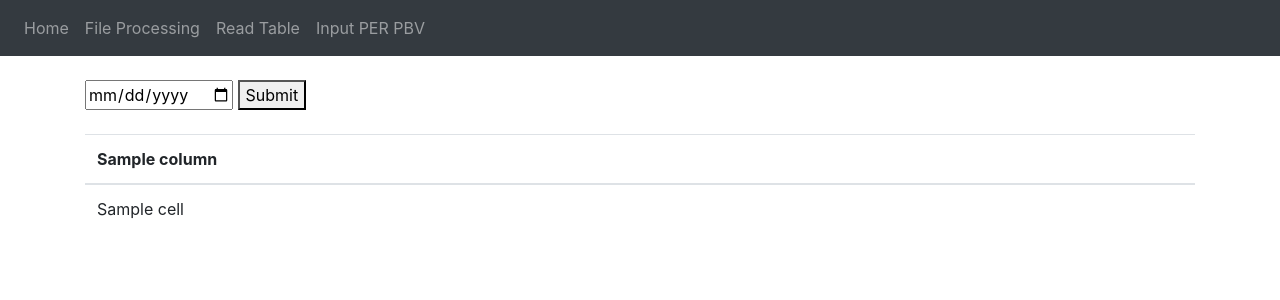
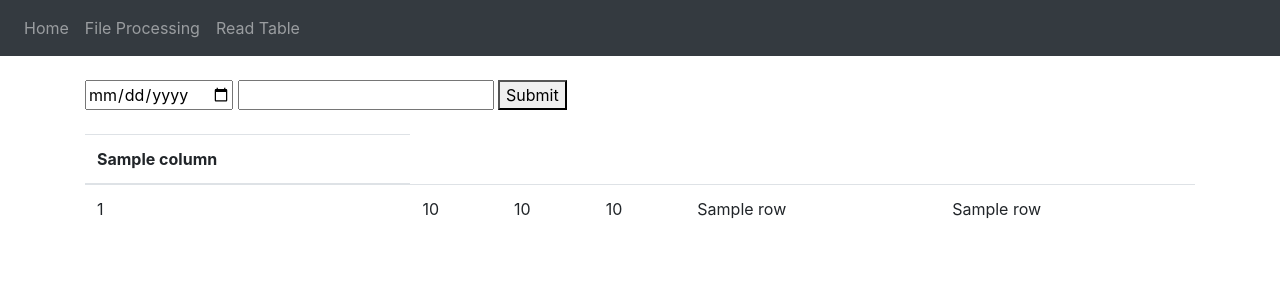
Before and after one commit to braindior01/testWebFlaskTable, a Flask app: template website/templates/test_table.html in a window 1280 px wide. Shown: the top 300 px of the page. Run offline with Flask 3, Linux system fonts and the light colour scheme; the template is opened without the code that fills it: most values are stand-ins (such as "Sample title", 1, 10 or a date in 2020); some libraries are stand-ins or nearby versions.

Commit message:
update read table
- bisa date saja / input emiten (mesti huruf capital) saja atau kedua nya
- row nya sudah bisa dipisah untuk format number ada pemisahan setiap 3 digit dengan comma
- masih perlu banyak belajar buat table dan singal (tambah per pbv dkk) jadi harga wajar

```diff
--- a/website/templates/base.html
+++ b/website/templates/base.html
@@ -26,7 +26,7 @@
           <a class="nav-item nav-link" id="home" href="/">Home</a>
           <a class="nav-item nav-link" id="file-processing" href="/file-processing">File Processing</a>
           <a class="nav-item nav-link" id="read-table" href="/read-table">Read Table</a>
-          <a class="nav-item nav-link" id="input-PER" href="/input-PER">Input PER PBV</a>
+          <!-- <a class="nav-item nav-link" id="input-PER" href="/input-PER">Input PER PBV</a> -->
         </div>
       </div>
     </nav>
--- a/website/templates/test_table.html
+++ b/website/templates/test_table.html
@@ -1,6 +1,7 @@
 {% extends "base.html" %} {% block title %}Home{% endblock %} {% block content %}
 <form action="#" method="post">
   <input type="date" name="inputDate" />
+  <input type="text" name="inputEmiten"/>
   <button type="submit">Submit</button>
 </form>
 </br>
@@ -20,9 +21,15 @@
   {% for row in data %}
   <tbody>
     <tr>
-      {% for cell in row %}
+      <td>{{row.0}}</td>
+      <td>{{"{:,.0f}".format(row.1)}}</td>
+      <td>{{"{:,.0f}".format(row.2)}}</td>
+      <td>{{"{:,.0f}".format(row.3)}}</td>
+      <td>{{row.4}}</td>
+      <td>{{row.5}}</td>
+      <!-- {% for cell in row %}
       <td>{{ cell }}</td>
-      {% endfor %}
+      {% endfor %} -->
     </tr>
   </tbody>
   {% endfor %}
```
Also changed, not shown: website/bacafile.py (+19 -3 lines), website/views.py (+9 -4 lines), instance/database.db.
